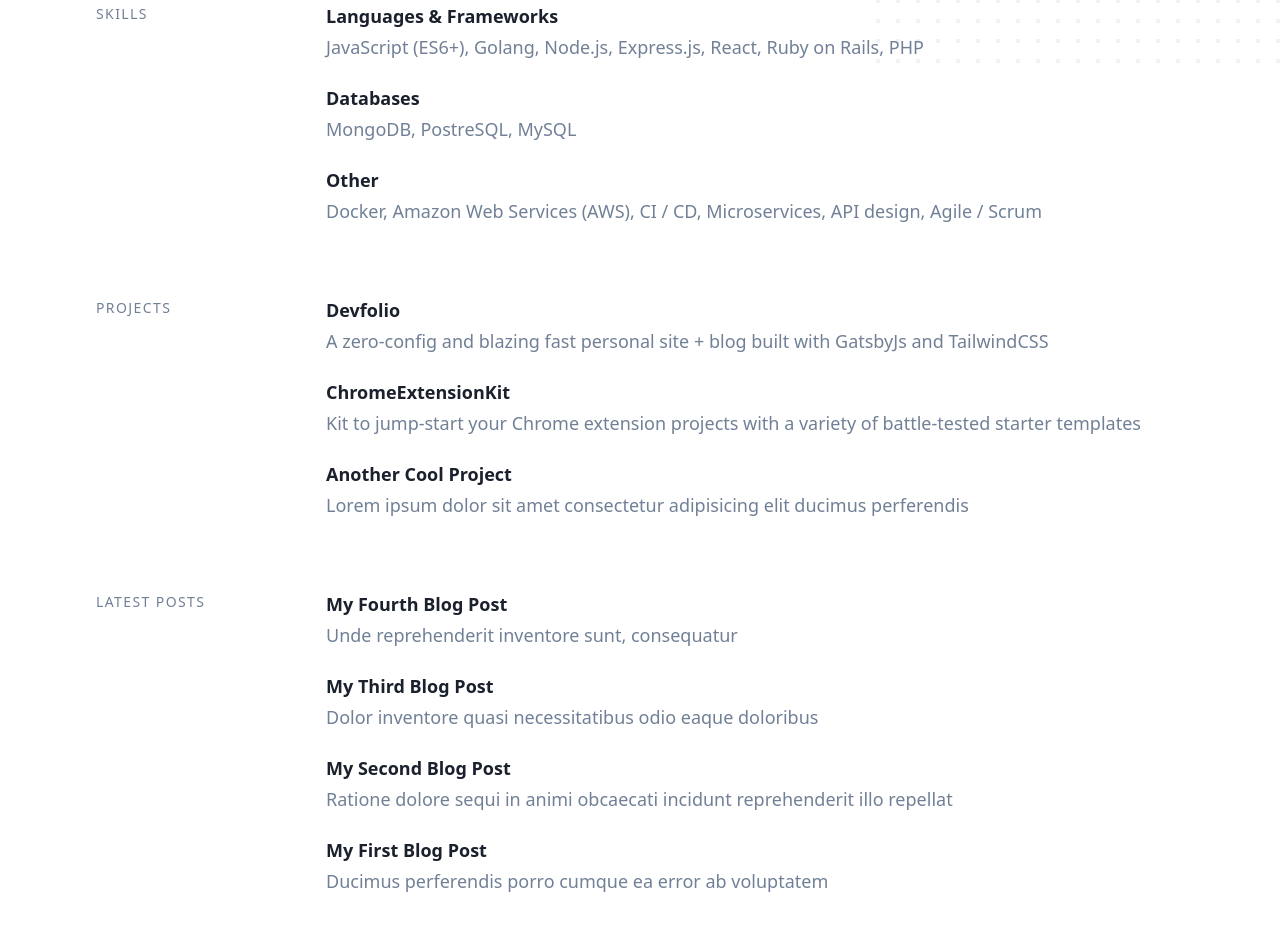
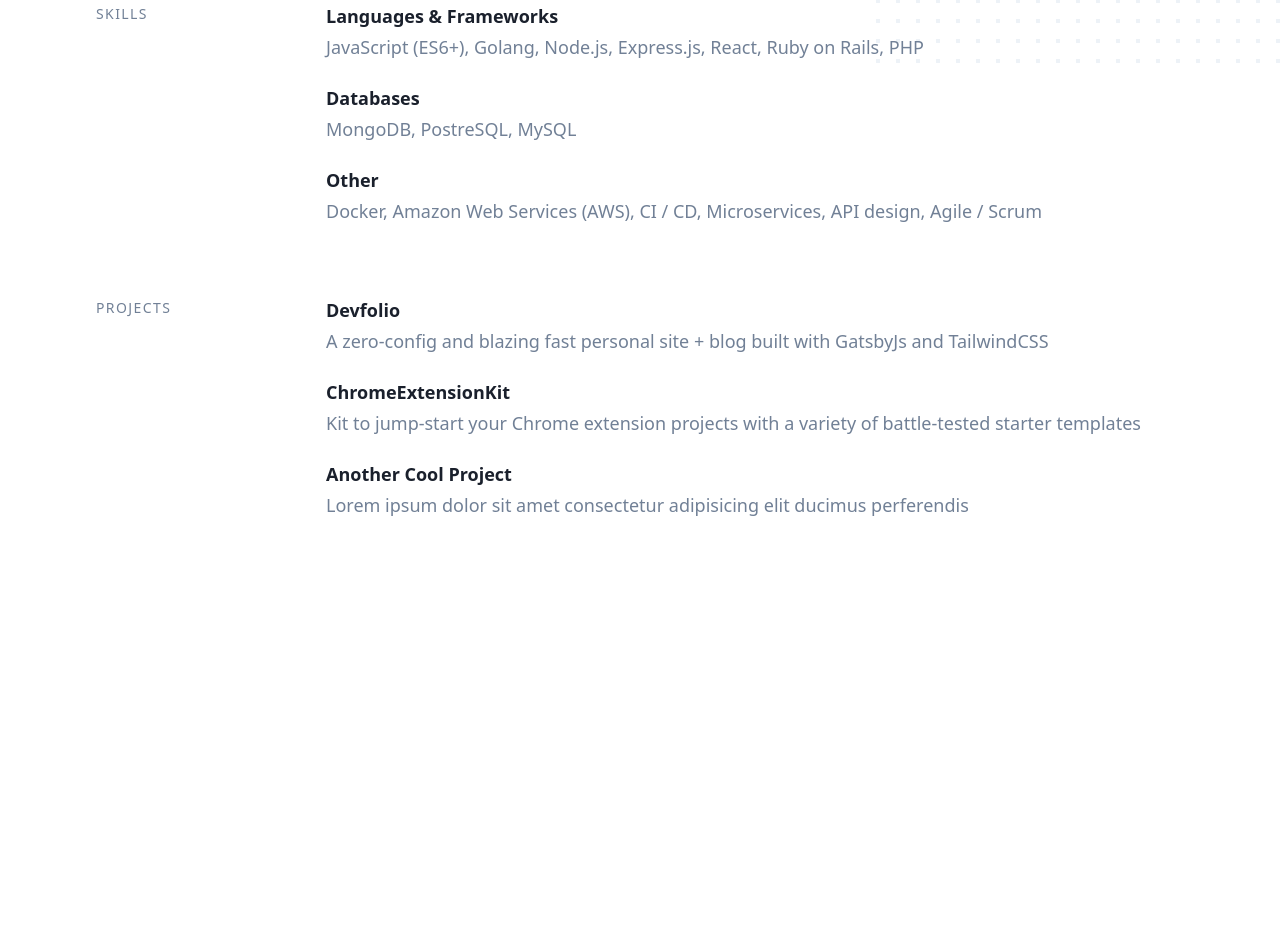
Before and after one commit to brynamo/resume, a Gatsby site: page / in a window 1280 px wide. Shown: the part 761-1692 px from the top of the page. After the commit the page ends 1400 px from the top, so only its background shows below. Built offline with nearby package versions, Linux system fonts and the light colour scheme; Gatsby itself is replaced by a stand-in of ours.

Commit message:
pulling blog section

```diff
--- a/src/pages/index.jsx
+++ b/src/pages/index.jsx
@@ -29,7 +29,6 @@
       )}
       {skills && skills.length && <SectionSkills skills={skills} />}
       {projects && projects.length && <SectionProjects projects={projects} />}
-      {!noBlog && <SectionBlog posts={posts} />}
     </Layout>
   );
 };
```
